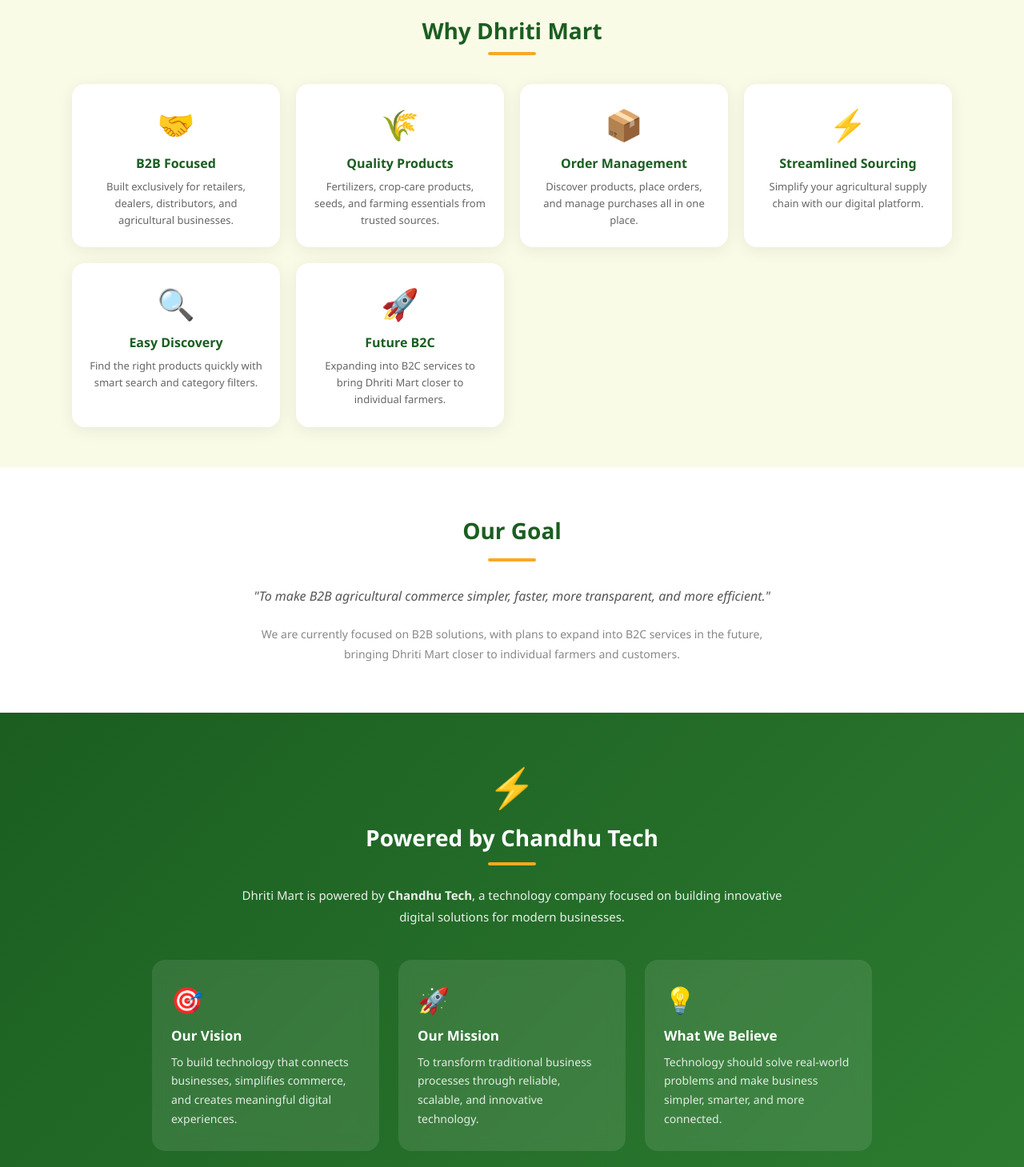
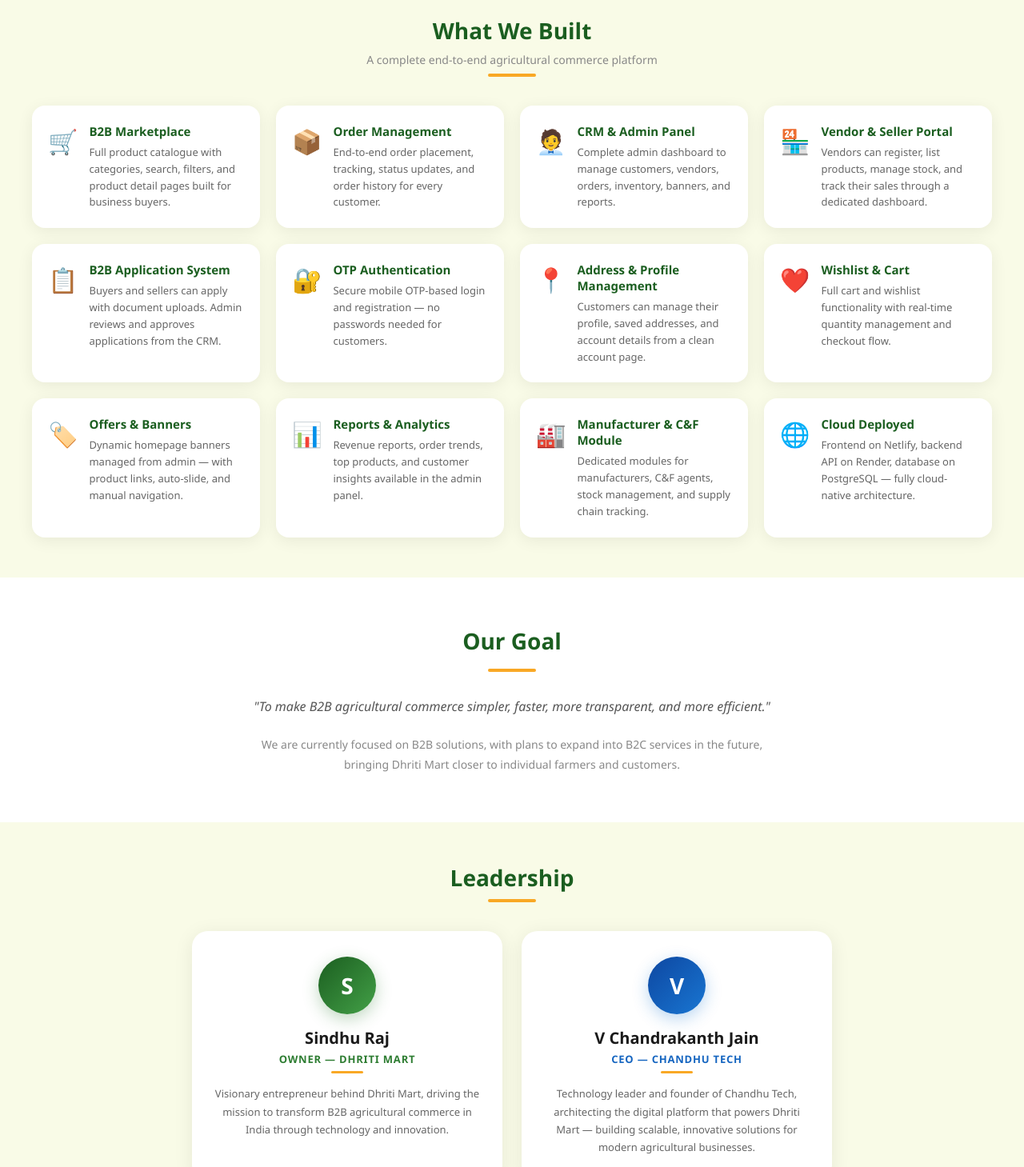
Before and after one commit to GlowLume26/Dhrithi_Agro_Frontend, a React (Vite) app: page /about in a window 1280 px wide. Shown: the part 860-2319 px from the top of the page at 80% size. Built offline with nearby package versions, Linux system fonts and the light colour scheme; no server answers.

Commit message:
feat: add leadership (Sindhu Raj, V Chandrakanth Jain), platform features built section in About page

```diff
--- a/src/pages/About.jsx
+++ b/src/pages/About.jsx
@@ -1,14 +1,30 @@
 import { Link } from 'react-router-dom';
+
+const PLATFORM_FEATURES = [
+  { icon: '🛒', title: 'B2B Marketplace', desc: 'Full product catalogue with categories, search, filters, and product detail pages built for business buyers.' },
+  { icon: '📦', title: 'Order Management', desc: 'End-to-end order placement, tracking, status updates, and order history for every customer.' },
+  { icon: '🧑‍💼', title: 'CRM & Admin Panel', desc: 'Complete admin dashboard to manage customers, vendors, orders, inventory, banners, and reports.' },
+  { icon: '🏪', title: 'Vendor & Seller Portal', desc: 'Vendors can register, list products, manage stock, and track their sales through a dedicated dashboard.' },
+  { icon: '📋', title: 'B2B Application System', desc: 'Buyers and sellers can apply with document uploads. Admin reviews and approves applications from the CRM.' },
+  { icon: '🔐', title: 'OTP Authentication', desc: 'Secure mobile OTP-based login and registration — no passwords needed for customers.' },
+  { icon: '📍', title: 'Address & Profile Management', desc: 'Customers can manage their profile, saved addresses, and account details from a clean account page.' },
+  { icon: '❤️', title: 'Wishlist & Cart', desc: 'Full cart and wishlist functionality with real-time quantity management and checkout flow.' },
+  { icon: '🏷️', title: 'Offers & Banners', desc: 'Dynamic homepage banners managed from admin — with product links, auto-slide, and manual navigation.' },
+  { icon: '📊', title: 'Reports & Analytics', desc: 'Revenue reports, order trends, top products, and customer insights available in the admin panel.' },
+  { icon: '🏭', title: 'Manufacturer & C&F Module', desc: 'Dedicated modules for manufacturers, C&F agents, stock management, and supply chain tracking.' },
+  { icon: '🌐', title: 'Cloud Deployed', desc: 'Frontend on Netlify, backend API on Render, database on PostgreSQL — fully cloud-native architecture.' },
+];
 
 export default function About() {
   return (
     <div style={{ paddingTop: 56 }}>
+
       {/* Hero */}
       <div style={{ background: 'linear-gradient(135deg,#1b5e20,#2e7d32)', padding: '60px 40px', color: 'white', textAlign: 'center' }}>
         <div style={{ fontSize: 60, marginBottom: 16 }}>🌱</div>
         <h1 style={{ fontSize: 36, fontWeight: 900, marginBottom: 12 }}>Welcome to Dhriti Mart</h1>
         <p style={{ fontSize: 16, opacity: 0.85, maxWidth: 680, margin: '0 auto 24px', lineHeight: 1.8 }}>
-          Dhriti Mart is a B2B agricultural marketplace designed to simplify the way businesses source and purchase agricultural products.
+          A B2B agricultural marketplace designed to simplify the way businesses source and purchase agricultural products — built and powered by Chandhu Tech.
         </p>
         <Link to="/categories" style={{ background: '#f9a825', color: '#1b5e20', padding: '12px 28px', borderRadius: 30, fontWeight: 800, fontSize: 15, textDecoration: 'none', display: 'inline-block' }}>
           🛒 Explore Products
@@ -27,23 +43,19 @@
         </p>
       </section>
 
-      {/* Features */}
+      {/* What We Built */}
       <section style={{ padding: '50px 40px', background: '#f9fbe7' }}>
-        <h2 style={{ fontSize: 28, fontWeight: 900, color: '#1b5e20', marginBottom: 8, textAlign: 'center' }}>Why Dhriti Mart</h2>
+        <h2 style={{ fontSize: 28, fontWeight: 900, color: '#1b5e20', marginBottom: 8, textAlign: 'center' }}>What We Built</h2>
+        <p style={{ fontSize: 14, color: '#888', textAlign: 'center', marginBottom: 8 }}>A complete end-to-end agricultural commerce platform</p>
         <div style={{ width: 60, height: 4, background: '#f9a825', borderRadius: 2, margin: '0 auto 36px' }} />
-        <div style={{ display: 'grid', gridTemplateColumns: 'repeat(auto-fill, minmax(260px,1fr))', gap: 20, maxWidth: 1100, margin: '0 auto' }}>
-          {[
-            { icon: '🤝', title: 'B2B Focused', desc: 'Built exclusively for retailers, dealers, distributors, and agricultural businesses.' },
-            { icon: '🌾', title: 'Quality Products', desc: 'Fertilizers, crop-care products, seeds, and farming essentials from trusted sources.' },
-            { icon: '📦', title: 'Order Management', desc: 'Discover products, place orders, and manage purchases all in one place.' },
-            { icon: '⚡', title: 'Streamlined Sourcing', desc: 'Simplify your agricultural supply chain with our digital platform.' },
-            { icon: '🔍', title: 'Easy Discovery', desc: 'Find the right products quickly with smart search and category filters.' },
-            { icon: '🚀', title: 'Future B2C', desc: 'Expanding into B2C services to bring Dhriti Mart closer to individual farmers.' },
-          ].map(v => (
-            <div key={v.title} style={{ background: 'white', borderRadius: 16, padding: '24px 20px', boxShadow: '0 4px 20px rgba(0,0,0,0.07)', textAlign: 'center' }}>
-              <div style={{ fontSize: 38, marginBottom: 12 }}>{v.icon}</div>
-              <h4 style={{ fontSize: 16, fontWeight: 800, color: '#1b5e20', marginBottom: 8 }}>{v.title}</h4>
-              <p style={{ fontSize: 13, color: '#666', lineHeight: 1.6 }}>{v.desc}</p>
+        <div style={{ display: 'grid', gridTemplateColumns: 'repeat(auto-fill, minmax(260px,1fr))', gap: 20, maxWidth: 1200, margin: '0 auto' }}>
+          {PLATFORM_FEATURES.map(v => (
+            <div key={v.title} style={{ background: 'white', borderRadius: 16, padding: '22px 20px', boxShadow: '0 4px 20px rgba(0,0,0,0.07)', display: 'flex', gap: 14, alignItems: 'flex-start' }}>
+              <div style={{ fontSize: 30, flexShrink: 0, marginTop: 2 }}>{v.icon}</div>
+              <div>
+                <h4 style={{ fontSize: 15, fontWeight: 800, color: '#1b5e20', marginBottom: 6 }}>{v.title}</h4>
+                <p style={{ fontSize: 13, color: '#666', lineHeight: 1.6, margin: 0 }}>{v.desc}</p>
+              </div>
             </div>
           ))}
         </div>
@@ -59,6 +71,37 @@
         <p style={{ fontSize: 14, color: '#888', marginTop: 20, lineHeight: 1.8, maxWidth: 680, margin: '20px auto 0' }}>
           We are currently focused on B2B solutions, with plans to expand into B2C services in the future, bringing Dhriti Mart closer to individual farmers and customers.
         </p>
+      </section>
+
+      {/* Leadership */}
+      <section style={{ padding: '50px 40px', background: '#f9fbe7' }}>
+        <h2 style={{ fontSize: 28, fontWeight: 900, color: '#1b5e20', marginBottom: 8, textAlign: 'center' }}>Leadership</h2>
+        <div style={{ width: 60, height: 4, background: '#f9a825', borderRadius: 2, margin: '0 auto 36px' }} />
+        <div style={{ display: 'grid', gridTemplateColumns: 'repeat(auto-fit,minmax(280px,1fr))', gap: 24, maxWidth: 800, margin: '0 auto' }}>
+
+          {/* Sindhu Raj */}
+          <div style={{ background: 'white', borderRadius: 20, padding: '32px 28px', boxShadow: '0 4px 24px rgba(0,0,0,0.08)', textAlign: 'center' }}>
+            <div style={{ width: 72, height: 72, borderRadius: '50%', background: 'linear-gradient(135deg,#1b5e20,#43a047)', color: 'white', fontSize: 28, fontWeight: 900, display: 'flex', alignItems: 'center', justifyContent: 'center', margin: '0 auto 16px', boxShadow: '0 6px 20px rgba(46,125,50,0.3)' }}>S</div>
+            <h3 style={{ fontSize: 20, fontWeight: 900, color: '#1a1a1a', marginBottom: 4 }}>Sindhu Raj</h3>
+            <div style={{ fontSize: 13, fontWeight: 700, color: '#2e7d32', marginBottom: 6, textTransform: 'uppercase', letterSpacing: 0.8 }}>Owner — Dhriti Mart</div>
+            <div style={{ width: 40, height: 3, background: '#f9a825', borderRadius: 2, margin: '0 auto 14px' }} />
+            <p style={{ fontSize: 13, color: '#666', lineHeight: 1.7, margin: 0 }}>
+              Visionary entrepreneur behind Dhriti Mart, driving the mission to transform B2B agricultural commerce in India through technology and innovation.
+            </p>
+          </div>
+
+          {/* V Chandrakanth Jain */}
+          <div style={{ background: 'white', borderRadius: 20, padding: '32px 28px', boxShadow: '0 4px 24px rgba(0,0,0,0.08)', textAlign: 'center' }}>
+            <div style={{ width: 72, height: 72, borderRadius: '50%', background: 'linear-gradient(135deg,#0d47a1,#1976d2)', color: 'white', fontSize: 28, fontWeight: 900, display: 'flex', alignItems: 'center', justifyContent: 'center', margin: '0 auto 16px', boxShadow: '0 6px 20px rgba(25,118,210,0.3)' }}>V</div>
+            <h3 style={{ fontSize: 20, fontWeight: 900, color: '#1a1a1a', marginBottom: 4 }}>V Chandrakanth Jain</h3>
+            <div style={{ fontSize: 13, fontWeight: 700, color: '#1565c0', marginBottom: 6, textTransform: 'uppercase', letterSpacing: 0.8 }}>CEO — Chandhu Tech</div>
+            <div style={{ width: 40, height: 3, background: '#f9a825', borderRadius: 2, margin: '0 auto 14px' }} />
+            <p style={{ fontSize: 13, color: '#666', lineHeight: 1.7, margin: 0 }}>
+              Technology leader and founder of Chandhu Tech, architecting the digital platform that powers Dhriti Mart — building scalable, innovative solutions for modern agricultural businesses.
+            </p>
+          </div>
+
+        </div>
       </section>
 
       {/* Powered by Chandhu Tech */}
@@ -113,6 +156,7 @@
           <Link to="/contact" style={{ background: 'white', color: '#2e7d32', border: '2px solid #2e7d32', padding: '12px 28px', borderRadius: 30, fontWeight: 700, fontSize: 15, textDecoration: 'none' }}>📞 Contact Us</Link>
         </div>
       </section>
+
     </div>
   );
 }
```
